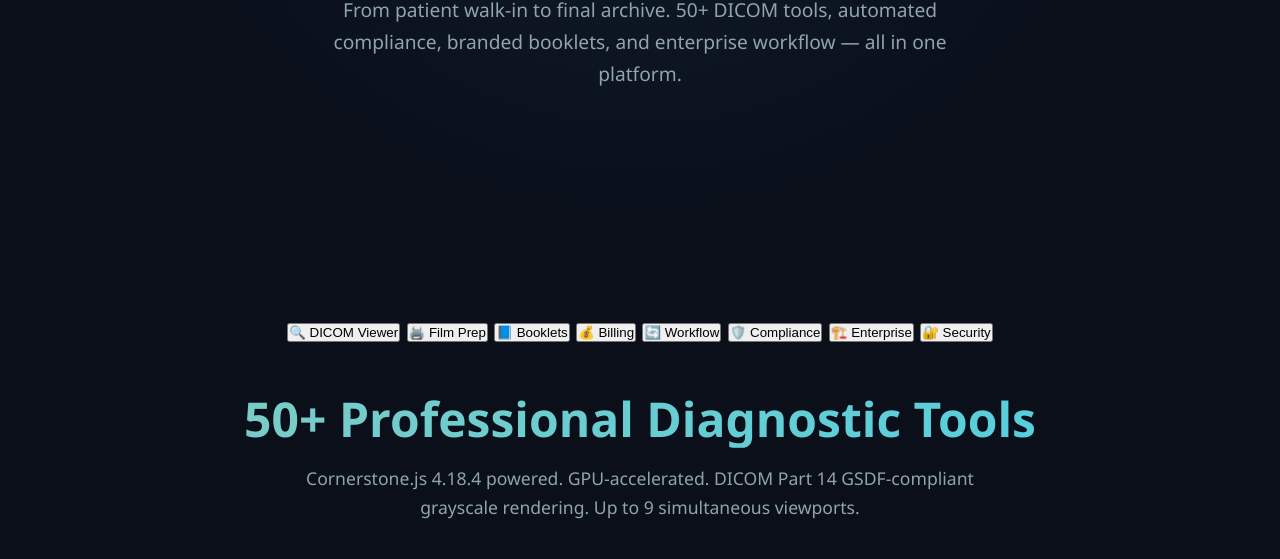
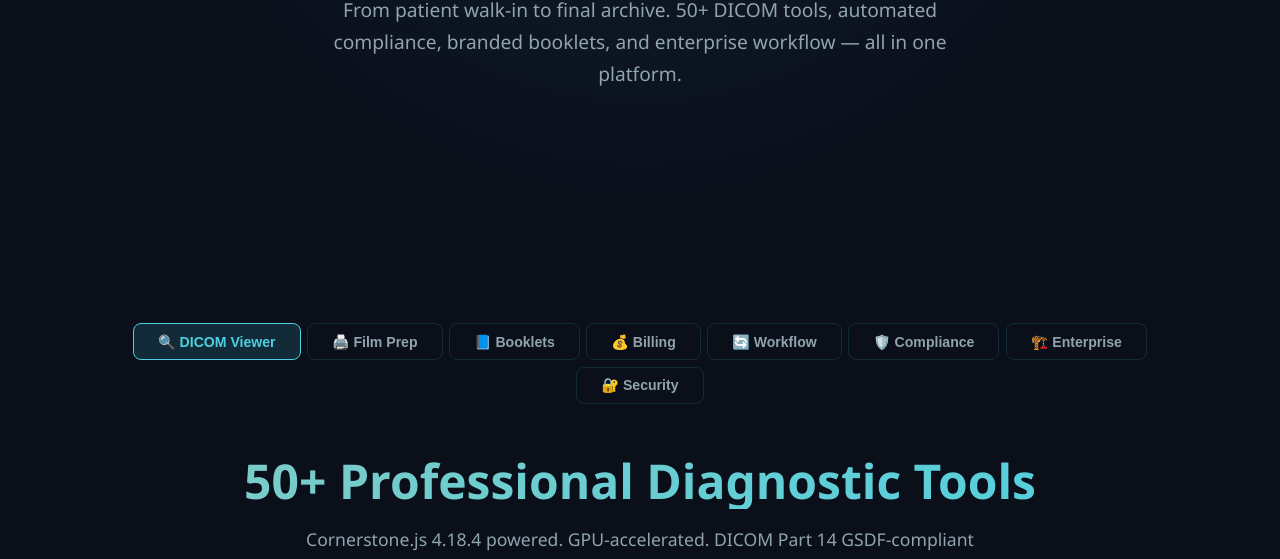
Before and after one commit to aismartmonitoring/dicoflow_business, a plain HTML site: page features.html in a window 1280 px wide. Shown: the part 477-1036 px from the top of the page. Drawn offline with Linux system fonts and the light colour scheme.

Commit message:
Fix tab button classes for proper tab layout and wrapping

```diff
--- a/features.html
+++ b/features.html
@@ -21,14 +21,14 @@
 <!-- TAB NAV -->
 <section style="padding-top:0;">
   <div class="tabs reveal" style="max-width:var(--max-width);margin:0 auto 3rem;justify-content:center;">
-    <button class="tab active" data-tab="viewer">🔍 DICOM Viewer</button>
-    <button class="tab" data-tab="film">🖨️ Film Prep</button>
-    <button class="tab" data-tab="booklet">📘 Booklets</button>
-    <button class="tab" data-tab="billing">💰 Billing</button>
-    <button class="tab" data-tab="workflow">🔄 Workflow</button>
-    <button class="tab" data-tab="compliance">🛡️ Compliance</button>
-    <button class="tab" data-tab="enterprise">🏗️ Enterprise</button>
-    <button class="tab" data-tab="security">🔐 Security</button>
+    <button class="tab-btn active" data-tab="viewer">🔍 DICOM Viewer</button>
+    <button class="tab-btn" data-tab="film">🖨️ Film Prep</button>
+    <button class="tab-btn" data-tab="booklet">📘 Booklets</button>
+    <button class="tab-btn" data-tab="billing">💰 Billing</button>
+    <button class="tab-btn" data-tab="workflow">🔄 Workflow</button>
+    <button class="tab-btn" data-tab="compliance">🛡️ Compliance</button>
+    <button class="tab-btn" data-tab="enterprise">🏗️ Enterprise</button>
+    <button class="tab-btn" data-tab="security">🔐 Security</button>
   </div>
 
   <!-- ===== DICOM VIEWER TAB ===== -->
```
